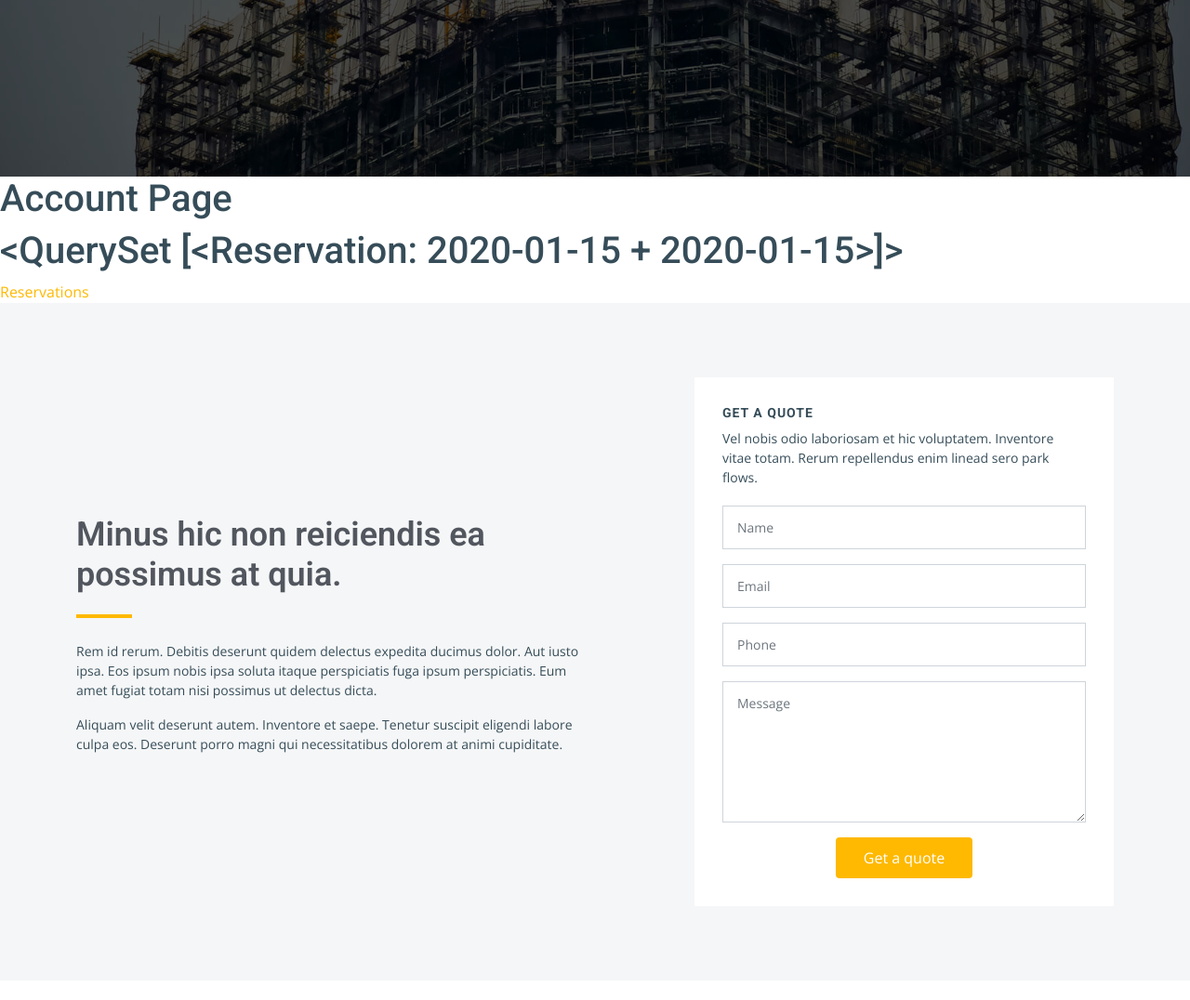
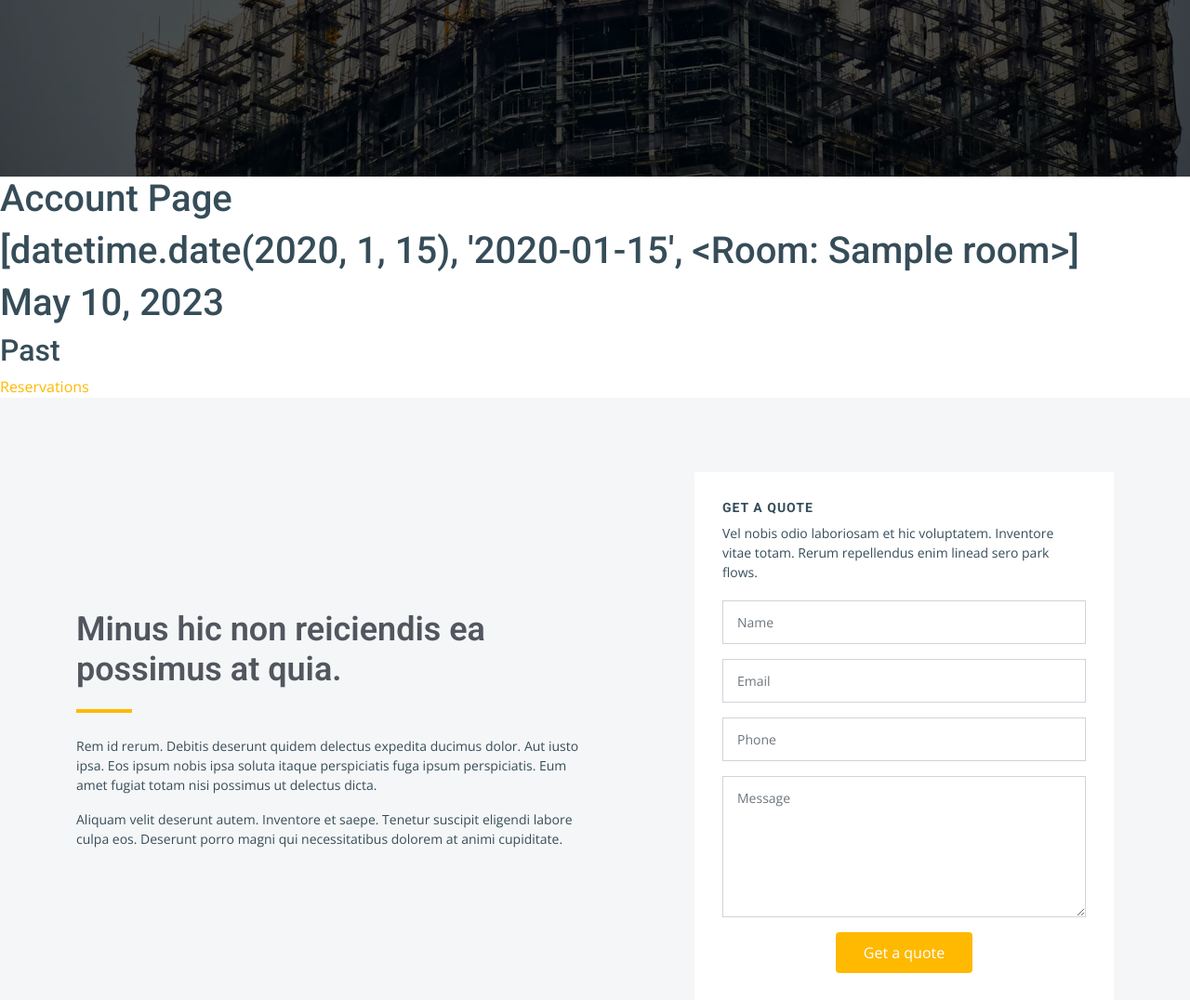
Before and after one commit to cmjimerson1s/enigma_machine, a Django app: page /user_profiles/account_bookings in a window 1280 px wide. Shown: the part 610-1686 px from the top of the page at 93% size. Run offline with Django 3.2, Linux system fonts and the light colour scheme; a user stored in the database is signed in; tables that the repository leaves empty hold one stand-in row (values such as "Sample post"); some libraries are stand-ins or nearby versions.

```diff
--- a/templates/account_page.html
+++ b/templates/account_page.html
@@ -5,8 +5,25 @@
     <h1>{{ first_name }}</h1>
     <h1>{{ last_name }}</h1>
     <h1>{{ user_id }}</h1>
-    {% for entry in entries %}
-        <h1>{{ entries }}</h1>
-    {% endfor %}
+    <h1>{{ reservations }}</h1>
+    <h1>{{ current_date }}</h1>
+    {% if current_date > reservations|first %}
+        <h2>Past</h2>
+    {% else %}
+        <h2>Future</h2>
+    {% endif %}
+    <!-- <h1>{{entries}}</h1>
+    <h1>{{ current_datetime }}</h1>
+    {% for entry in entries%}
+        {% if entry > current_datetime %}
+            {% for reservation in reservation %}
+                <h1>{{ reservation}}: Future</h1>
+            {% endfor %}
+        {% else %}
+            {% for reservation in reservations %}
+                <h1>{{ reservation }}</h1>
+            {% endfor %}
+        {% endif %}
+    {% endfor %} -->
     <a href="{% url 'account_bookings' %}">Reservations</a>
 {% endblock %}
--- a/user_profiles/views.py
+++ b/user_profiles/views.py
@@ -1,5 +1,7 @@
 from django.shortcuts import render
 from bookings.models import Reservation
+from django.utils import timezone
+from datetime import datetime, date
 
 
 def AccountOverview(request):
@@ -26,6 +28,21 @@ def AccountReservations(request):
         user_id = request.user.id
 
     entries = Reservation.objects.filter(user_id=user_id)
-    context = {'entries': entries}
+    reservations = []
+    for entry in entries:
+        room = entry.room_choice
+        time = entry.time_slot
+        date = entry.date
+        # new_date = date.date()
+        reservations.append(date)
+        reservations.append(time)
+        reservations.append(room)
+
+    current_datetime = datetime.now()
+
+    # Extract the date component of the datetime object
+    current_date = current_datetime.date()
+
+    context = {'entries': entries, 'reservations': reservations, 'current_date': current_date}
 
     return render(request, template, context)
```
